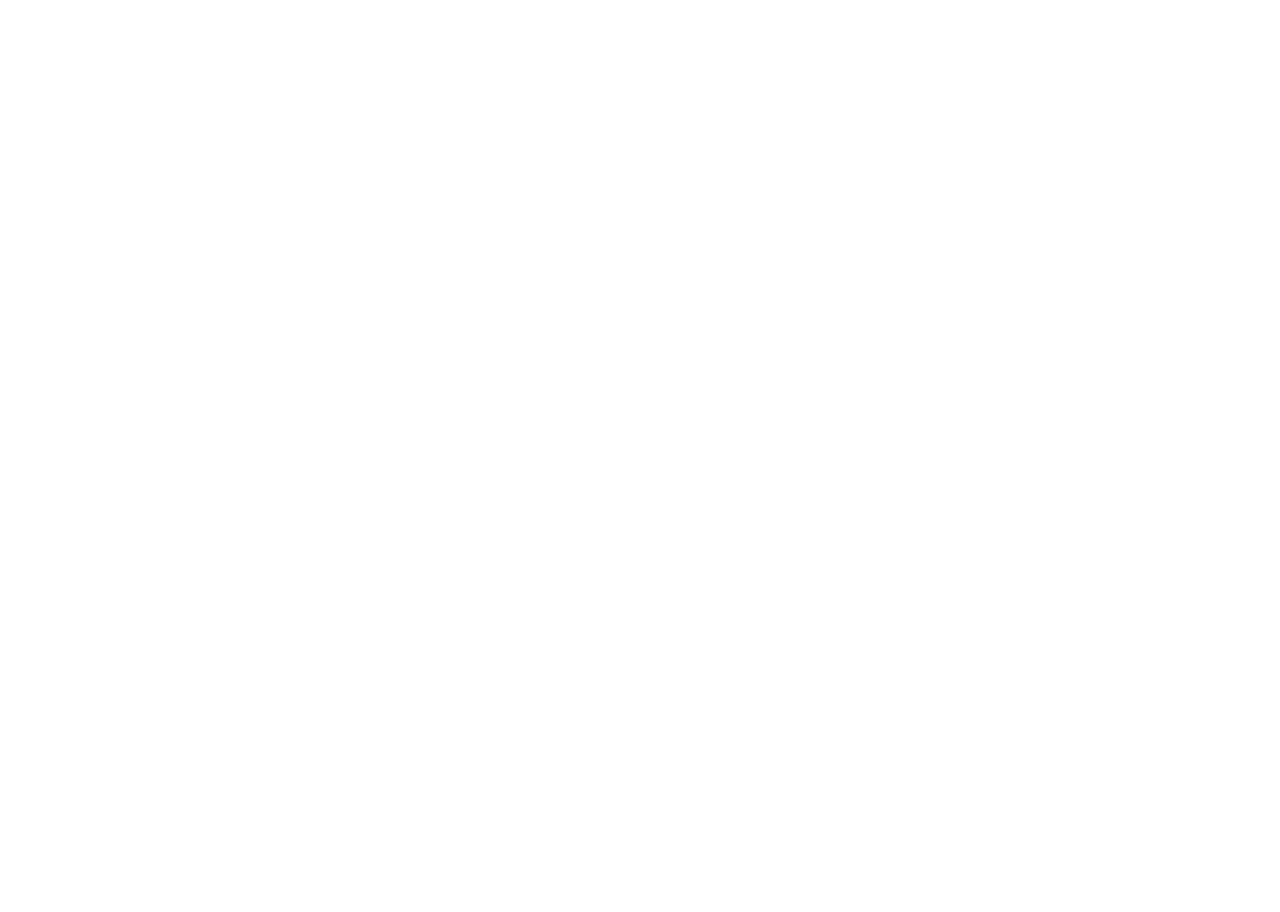
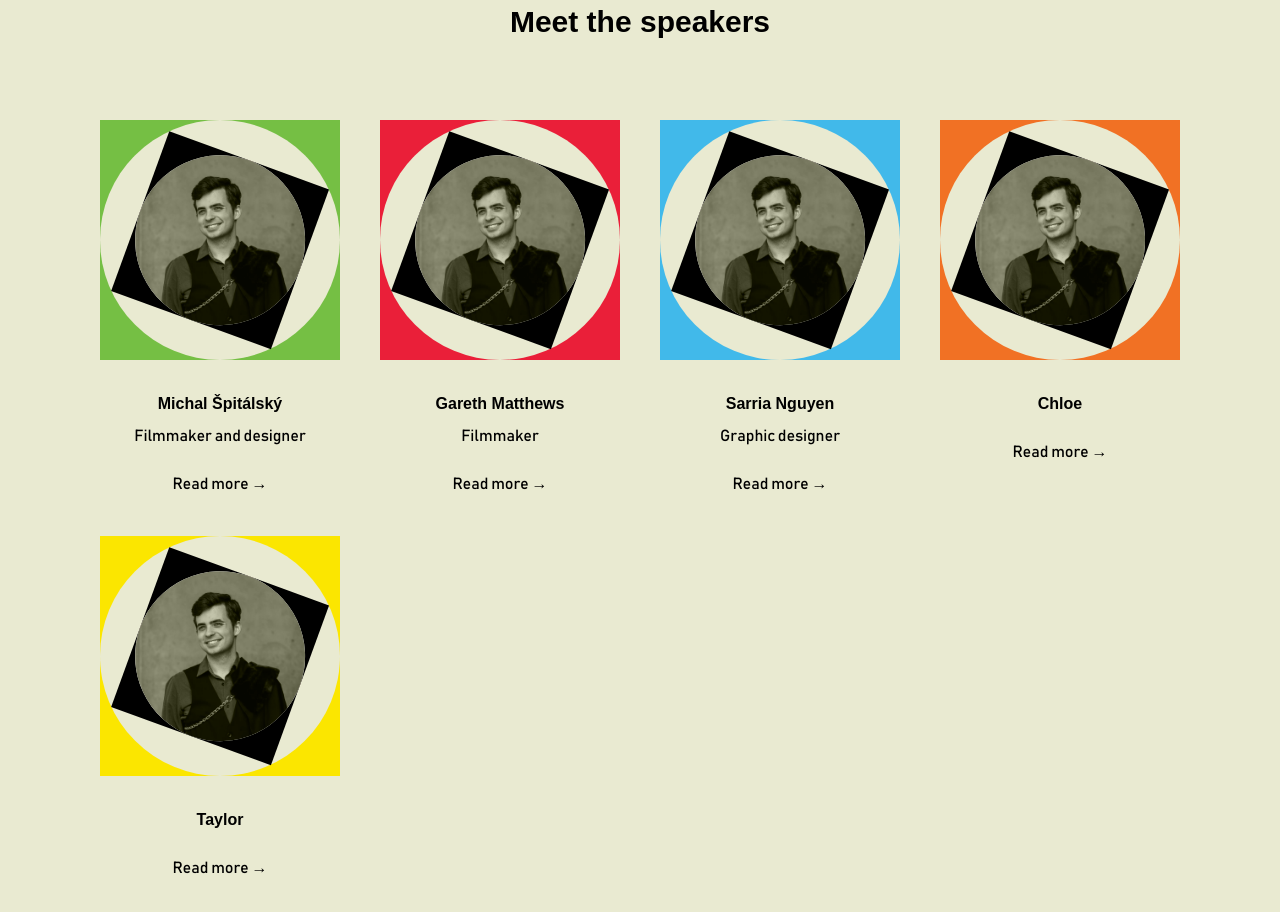
Before and after one commit to Lossmeril/perspectives-patterns-pathways, a Next.js app: page / in a window 1280 px wide. Shown: the part 860-1772 px from the top of the page. Before the commit the page ends 1600 px from the top, so only its background shows below. Built offline with nearby package versions, Linux system fonts and the light colour scheme; a web font is replaced by a local one.

Commit message:
feat: speaker section

```diff
--- a/app/layout.tsx
+++ b/app/layout.tsx
@@ -2,11 +2,13 @@
 import localFont from "next/font/local";
 import "./globals.css";
 
-const Bahnschrift = localFont({ src: "../public/font/Bahnschrift.woff2" });
+export const Bahnschrift = localFont({
+  src: "../public/font/Bahnschrift.woff2",
+});
 
 export const metadata: Metadata = {
-  title: "Create Next App",
-  description: "Generated by create next app",
+  title: "Perspectives, patterns and pathways | 1st April 2025",
+  description: "MRes Academic Conference",
 };
 
 export default function RootLayout({
@@ -15,7 +17,7 @@
   children: React.ReactNode;
 }>) {
   return (
-    <html lang="en">
+    <html lang="en" className="scroll-smooth">
       <body className={Bahnschrift.className}>{children}</body>
     </html>
   );
--- a/app/page.tsx
+++ b/app/page.tsx
@@ -1,7 +1,9 @@
 import HeroBanner from "@/components/heroBanner";
 import Navbar from "@/components/navbar";
+import SpeakerBox from "@/components/speakerBox";
+import { speakers } from "@/datasets/speakers";
 
-export default function Home() {
+const HomePage = () => {
   const inScale = 900;
   const inRot = -240;
 
@@ -23,7 +25,19 @@
           </div>
         </div>
       </section>
-      <section className="w-full h-screen bg-white grid place-items-center"></section>
+      <section
+        id="speakers"
+        className="w-full min-h-screen py-[64px] bg-beige grid place-items-center"
+      >
+        <h2 className="text-3xl mb-20">Meet the speakers</h2>
+        <div className="grid grid-cols-4 gap-10">
+          {speakers.map((speaker) => (
+            <SpeakerBox key={speaker.id} speaker={speaker} />
+          ))}
+        </div>
+      </section>
     </main>
   );
-}
+};
+
+export default HomePage;
--- a/components/heroBanner.tsx
+++ b/components/heroBanner.tsx
@@ -1,7 +1,7 @@
 "use client";
 import { useEffect, useState } from "react";
 
-function getScaleFromIteration(initial: number, iteration: number) {
+export function getScaleFromIteration(initial: number, iteration: number) {
   let scale = initial;
   for (let i = 1; i < iteration; i++) {
     scale = scale * Math.sin(0.785398163);
--- a/components/navbar.tsx
+++ b/components/navbar.tsx
@@ -11,7 +11,7 @@
   { text: "Speakers", link: "#speakers" },
   { text: "Panels", link: "#panels" },
   { text: "Contact", link: "#contact" },
-  { text: "Book your seat »", link: "https://google.com", blank: true },
+  { text: "Book your seat →", link: "https://google.com", blank: true },
 ];
 
 const Navbar = () => {
--- /dev/null
+++ b/components/speakerBox.tsx
@@ -0,0 +1,53 @@
+"use client";
+
+import Image from "next/image";
+import { getScaleFromIteration } from "./heroBanner";
+import { Speaker } from "@/datasets/speakers";
+import Link from "next/link";
+
+interface SpeakerBoxProps {
+  speaker: Speaker;
+}
+
+const SpeakerBox: React.FC<SpeakerBoxProps> = ({ speaker }) => {
+  return (
+    <div className="flex flex-col gap-8">
+      <div className="w-full">
+        <div
+          className="w-60 aspect-square"
+          style={{ backgroundColor: "var(--" + speaker.color + ")" }}
+        >
+          <div className="w-full h-full aspect-square bg-beige rounded-full relative">
+            <div
+              className="aspect-square bg-black absolute top-1/2 left-1/2 -translate-x-1/2 -translate-y-1/2"
+              style={{
+                width: getScaleFromIteration(15, 2) + "rem",
+                transform: "translate(-50%, -50%) rotate(20deg)",
+              }}
+            >
+              <div className="w-full h-full aspect-square bg-beige rounded-full relative overflow-hidden">
+                <Image
+                  src="/img/speakers/michal.webp"
+                  alt={speaker.name}
+                  fill
+                  className="object-cover mix-blend-luminosity"
+                  style={{ transform: "rotate(-20deg)" }}
+                />
+              </div>
+            </div>
+          </div>
+        </div>
+      </div>
+      <div className="text-center">
+        <h3 className="mb-2">{speaker.name}</h3>
+        <p className="mb-6">{speaker.role}</p>
+
+        <Link href={"/speaker/" + speaker.id}>
+          <p>Read more &#x2192;</p>
+        </Link>
+      </div>
+    </div>
+  );
+};
+
+export default SpeakerBox;
--- /dev/null
+++ b/datasets/speakers.tsx
@@ -0,0 +1,24 @@
+export type Speaker = {
+  id: string;
+  name: string;
+  role: string;
+  color: string;
+};
+
+export const speakers: Speaker[] = [
+  {
+    id: "michal",
+    name: "Michal Špitálský",
+    role: "Filmmaker and designer",
+    color: "grass",
+  },
+  { id: "gareth", name: "Gareth Matthews", role: "Filmmaker", color: "red" },
+  {
+    id: "sarria",
+    name: "Sarria Nguyen",
+    role: "Graphic designer",
+    color: "blue",
+  },
+  { id: "chloe", name: "Chloe", role: "", color: "orange" },
+  { id: "taylor", name: "Taylor", role: "", color: "yellow" },
+];
```
Also changed, not shown: public/img/speakers/michal.webp (added).
